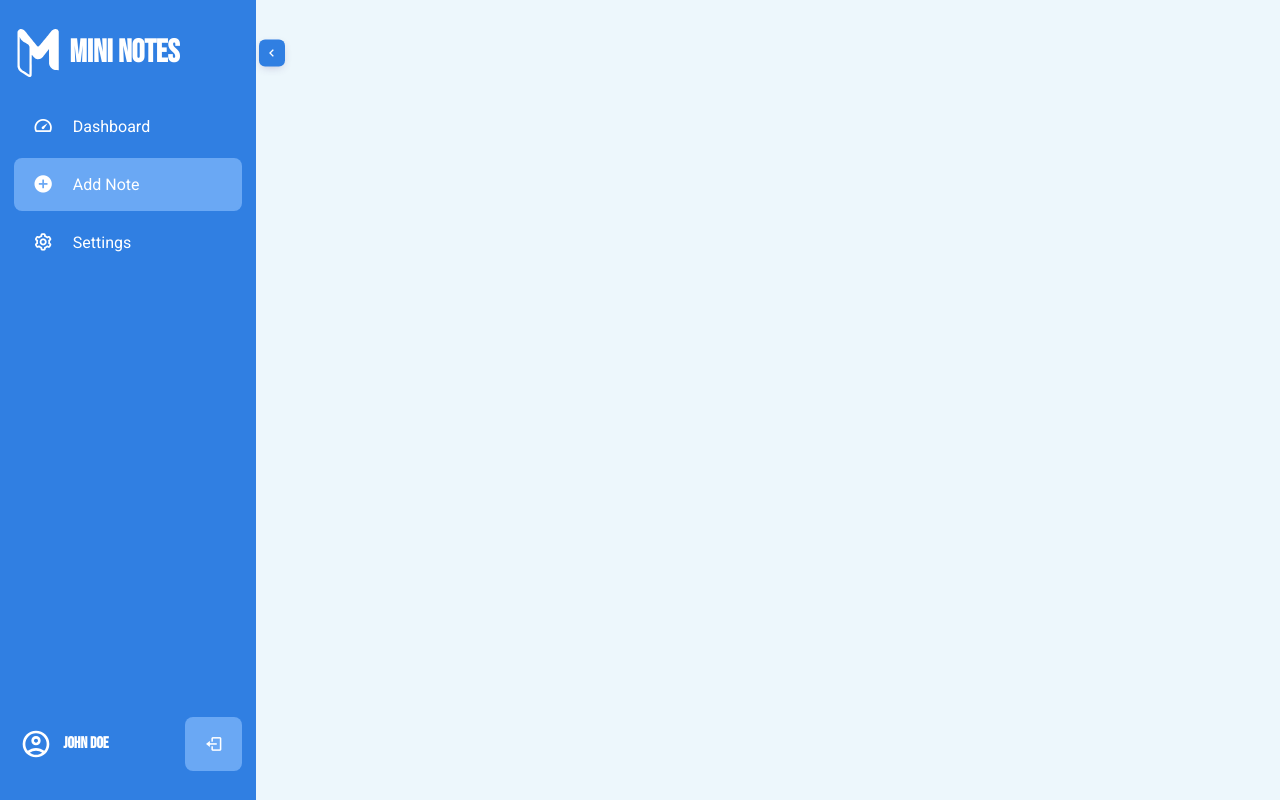
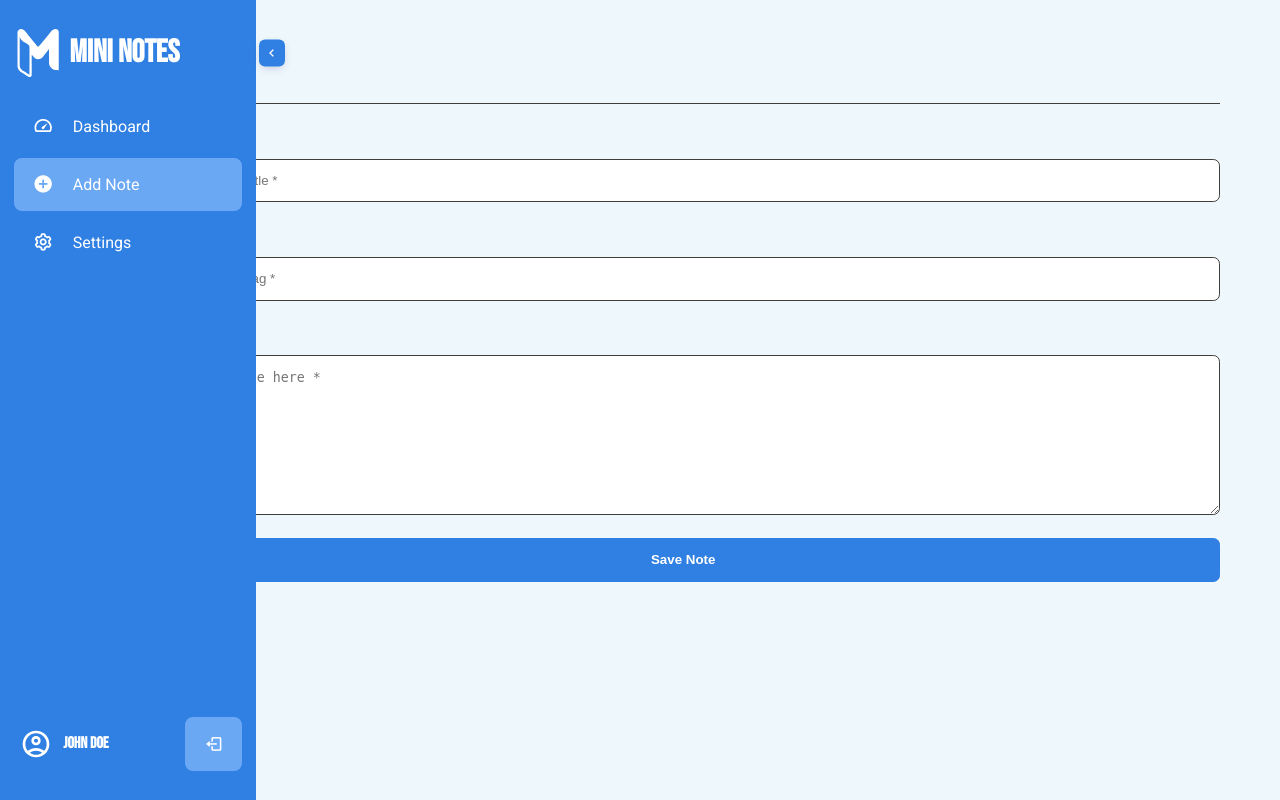
Before and after one commit to MIBENIN/Mininotes, a Django app: page /note/addnote/ in a window 1280 px wide. Run offline with Django 5.2, Linux system fonts and the light colour scheme.

Commit message:
edit and delete pages added

```diff
--- a/mininotes/notesapp/admin.py
+++ b/mininotes/notesapp/admin.py
@@ -6,7 +6,8 @@
 
 class NoteAdmin(admin.ModelAdmin):
     # Customize the displayed columns in the admin list view
-    list_display = ('title', 'user', 'date_created', 'date_modified')
+    # list_display = ('title', 'user', 'date_created', 'date_modified')
+    list_display = ('title', 'date_created', 'date_modified')
     # Enable searching by title and content
     search_fields = ('title', 'content')
     # Automatically populate the slug field based on the title
--- /dev/null
+++ b/mininotes/notesapp/forms.py
@@ -0,0 +1,14 @@
+from django import forms
+from .models import Note
+
+
+class NoteForm(forms.ModelForm):
+    class Meta:
+        model = Note
+        fields = ['title', 'tags', 'content']
+
+    def clean_tags(self):
+        tags = self.cleaned_data['tags']
+        if not tags:
+            raise forms.ValidationError("This field is required.")
+        return tags
--- a/mininotes/notesapp/models.py
+++ b/mininotes/notesapp/models.py
@@ -5,7 +5,7 @@
 
 
 class Note(models.Model):
-    user = models.ForeignKey(User, on_delete=models.CASCADE)
+    # user = models.ForeignKey(User, on_delete=models.CASCADE)
     title = models.CharField(max_length=255)
     content = models.TextField()
     tags = models.CharField(max_length=255, blank=True, null=True)
@@ -13,8 +13,17 @@
     date_created = models.DateTimeField(auto_now_add=True)
     date_modified = models.DateTimeField(auto_now=True)
 
+    # def save(self, *args, **kwargs):
+    #     self.slug = slugify(self.title)  # Generate slug from the title
+    #     super().save(*args, **kwargs)
     def save(self, *args, **kwargs):
-        self.slug = slugify(self.title)  # Generate slug from the title
+        original_slug = slugify(self.title)
+        queryset = Note.objects.filter(slug__startswith=original_slug)
+        if queryset.exists():
+            # If slugs with the same prefix exist, append a unique identifier
+            self.slug = f"{original_slug}-{queryset.count() + 1}"
+        else:
+            self.slug = original_slug
         super().save(*args, **kwargs)
 
     def __str__(self):
--- a/mininotes/notesapp/templates/addnote.html
+++ b/mininotes/notesapp/templates/addnote.html
@@ -8,7 +8,43 @@
         <h1>Add Note</h1>
     </header>
     <main class="addnote-main content-container">
+        <!-- {% if messages %}
+        <div class="messages">
+            {% for message in messages %}
+            <div class="{{ message.tags }}">{{ message }}</div>
+            {% endfor %}
+        </div>
+        {% endif %} -->
 
+        <form method="post" enctype="multipart/form-data">
+            {% csrf_token %}
+            <div class="add-note-input-div">
+                <label for="title" class="add-note-form-label">Title</label>
+                <input type="text" class="add-note-form-control" id="title" name="title"
+                    placeholder="Enter the note title *" value="{{ form.title.value }}">
+                {% if form.errors.title %}
+                <div class="add-note-error-message">{{ form.errors.title.0 }}</div>
+                {% endif %}
+            </div>
+            <div class="add-note-input-div">
+                <label for="tag" class="add-note-form-label">Tag</label>
+                <input type="text" class="add-note-form-control" id="tag" name="tags" placeholder="Enter the note tag *"
+                    value="{{ form.tags.value }}">
+                {% if form.errors.tags %}
+                <div class="add-note-error-message">{{ form.errors.tags.0 }}</div>
+                {% endif %}
+            </div>
+            <div class="add-note-input-div">
+                <label for="notearea" class="add-note-form-label">Content</label>
+                <textarea class="add-note-form-control add-note-content-area" placeholder="Add your note here *"
+                    name="content" id="notearea">{{ form.content.value }}</textarea>
+                {% if form.errors.content %}
+                <div class="add-note-error-message">{{ form.errors.content.0 }}</div>
+                {% endif %}
+            </div>
+
+            <button type="submit" class="add-note-save-btn">Save Note</button>
+        </form>
     </main>
 </div>
 {% endblock %}
--- a/mininotes/notesapp/templates/dashboard.html
+++ b/mininotes/notesapp/templates/dashboard.html
@@ -46,8 +46,9 @@
                         <span class="note-card-date-content">{{ note.date_modified|date:"M d, y"}}</span>
                     </div>
                     <div class="note-card-delete-div">
-                        <a href="#" class="note-card-delete-link"><img src="{% static 'images/delete.svg' %}"
-                                class="note-card-delete-icon"><span class="note-card-delete-content">Delete</span></a>
+                        <a href="{% url 'noteapp:deletenote' slug=note.slug %}" class="note-card-delete-link"><img
+                                src="{% static 'images/delete.svg' %}" class="note-card-delete-icon"><span
+                                class="note-card-delete-content">Delete</span></a>
                     </div>
                 </div>
             </div>
--- a/mininotes/notesapp/templates/notedetails.html
+++ b/mininotes/notesapp/templates/notedetails.html
@@ -8,10 +8,10 @@
     <header class="note-details-header content-container">
         <h1 class="note-details-header-title">Note</h1>
         <div class="note-details-btn-div">
-            <a href="#" class="note-details-edit-link">
+            <a href="{% url 'noteapp:editnote' slug=note.slug %}" class="note-details-edit-link">
                 <img src="{% static 'images/edit.svg' %}" class="note-details-edit-icon">
                 <span class="note-details-edit-link-text">Edit</span></a>
-            <a href="#" class="note-details-delete-link">
+            <a href="{% url 'noteapp:deletenote' slug=note.slug %}" class="note-details-delete-link">
                 <img src="{% static 'images/delete.svg' %}" class="note-details-delete-icon">
                 <span class="note-details-delete-link-text">Delete</span></a>
         </div>
--- a/mininotes/notesapp/urls.py
+++ b/mininotes/notesapp/urls.py
@@ -7,6 +7,9 @@
     path("", views.homepage, name="homepage"),
     path("dashboard/", views.dashboard, name="dashboard"),
     path('note/addnote/', views.addNote, name="addnote"),
+    path('note/edit/<slug:slug>/', views.editNote, name='editnote'),
+    path('note/delete/<slug:slug>/', views.deleteNote, name='deletenote'),
     path('note/settings/', views.settings, name="settings"),
-    path('note/<slug:slug>/', views.notedetails, name='notedetails'),
+    path('note/notedetails/<slug:slug>/',
+         views.notedetails, name='notedetails'),
 ]
--- a/mininotes/notesapp/views.py
+++ b/mininotes/notesapp/views.py
@@ -1,5 +1,6 @@
-from django.shortcuts import render, get_object_or_404
+from django.shortcuts import render, get_object_or_404, redirect
 from . models import Note
+from .forms import NoteForm
 
 
 def homepage(request):
@@ -28,7 +29,44 @@
 
 
 def addNote(request):
-    return render(request, 'addnote.html')
+    if request.method == 'POST':
+        form = NoteForm(request.POST)
+        if form.is_valid():
+            # Save the form data to the database
+            note = form.save(commit=False)
+            # note.user = request.user  # Assuming you have user authentication
+            note.save()
+            # Redirect to a success page or any other view
+            return redirect('noteapp:dashboard')
+    else:
+        form = NoteForm(initial={'title': request.GET.get('title', ''), 'tags': request.GET.get(
+            'tags', ''), 'content': request.GET.get('content', '')})
+
+    return render(request, 'addnote.html', {'page_title': "MiniNotes | Add Note", 'form': form})
+
+
+def editNote(request, slug):
+    note = get_object_or_404(Note, slug=slug)
+
+    if request.method == 'POST':
+        form = NoteForm(request.POST, instance=note)
+        if form.is_valid():
+            form.save()
+            return redirect('noteapp:dashboard')
+    else:
+        form = NoteForm(instance=note)
+
+    return render(request, 'editnote.html', {'page_title': "MiniNotes | Edit Note", 'form': form})
+
+
+def deleteNote(request, slug):
+    note = get_object_or_404(Note, slug=slug)
+
+    if request.method == 'POST':
+        note.delete()
+        return redirect('noteapp:dashboard')
+
+    return render(request, 'deleteNote.html', {'page_title': "MiniNotes | Delete Note", 'note': note})
 
 
 def settings(request):
--- a/mininotes/static/css/style.css
+++ b/mininotes/static/css/style.css
@@ -33,7 +33,10 @@
   font-family: var(--font-heading);
 }
 .dashboard,
-.note-details{
+.note-details,
+.addnote,
+.editnote,
+.deletenote{
   margin-left: 5.4rem;
 }
 
@@ -208,13 +211,6 @@
     align-items: center;
     height: 53px;
   }
-  /* .sidebar-links a:active,
-.sidebar-links a:focus {
-    width: 100%;
-    height: 53px;
-    background-color: var(--primary-light-color);
-    border-radius: .5em;
-} */
 .sidebar-links a.active {
   width: 100%;
   height: 53px;
@@ -252,17 +248,6 @@
   .sidebar-links a.active i:last-child {
     opacity: 1;
   }
-
-  /* .active-tab {
-    width: 100%;
-    height: 53px;
-    background-color: var(--primary-light-color);
-    border-radius: .5em;
-    position: absolute;
-    top: 2.5px;
-    left: 0;
-    transition: top 0.3s;
-  } */
 
   .sidebar-footer {
     position: relative;
@@ -401,7 +386,10 @@
 
   /* dashboard page */
   .dashboard-header,
-  .note-details-header{
+  .note-details-header,
+  .addnote-header,
+  .editnote-header,
+  .deletenote-header{
     padding: 2em 0;
     display: flex;
     flex-direction: column;
@@ -476,7 +464,10 @@
 .note-card-delete-link,
 .note-details-btn-div,
 .note-details-edit-link,
-.note-details-delete-link
+.note-details-delete-link,
+.edit-note-goback-link,
+.delete-note-btn,
+.delete-note-cancel-link
 {
   display: flex;
   align-items: center;
@@ -486,7 +477,10 @@
 .note-card-delete-link,
 .note-card-date-div,
 .note-details-edit-link,
-.note-details-delete-link{
+.note-details-delete-link,
+.edit-note-goback-link,
+.delete-note-btn,
+.delete-note-cancel-link{
   background-color: var(--primary-light-color);
   color:var(--light-color);
   padding: .3em .7em;
@@ -497,7 +491,10 @@
 .note-card-date-content,
 .note-card-delete-content,
 .note-details-delete-link-text,
-.note-details-edit-link-text{
+.note-details-edit-link-text,
+.edit-note-goback-text,
+.delete-note-delete-text,
+.delete-note-cancel-text{
   font-size: .8rem;
 }
 .note-card-title{
@@ -516,19 +513,24 @@
   margin-top: 1.5em;
 }
 .note-card-delete-link,
-.note-details-delete-link{
+.note-details-delete-link,
+.delete-note-cancel-link
+{
   background-color: var(--secondary-color);
 }
 .note-card-delete-icon,
 .note-card-date-icon,
 .note-card-tag-icon,
 .note-details-delete-icon,
-.note-details-edit-icon{
+.note-details-edit-icon
+.edit-note-goback-icon,
+.delete-note-delete-icon{
   width:18px;
   height:18px;
 }
 
-.note-details-header{
+.note-details-header,
+.editnote-header{
   flex-direction: row;
   justify-content: space-between;
   align-items: center;
@@ -553,6 +555,64 @@
 }
 br {
   margin-bottom: 1em;
+}
+/* add note page */
+.add-note-form-control,
+.add-note-form-label,
+.edit-note-form-control,
+.edit-note-form-label{
+  width: 100%;
+  padding: 1em;
+}
+.add-note-input-div,
+.edit-note-input-div{
+  margin-top: 1.4em;
+}
+.add-note-form-control,
+.edit-note-form-control{
+  margin-top: 1em;
+  border-radius: .5em;
+  border: .1em solid var(--secondary-color);
+}
+.add-note-content-area,
+.edit-note-content-area{
+  resize: vertical;
+  min-height: 10rem;
+}
+.add-note-save-btn,
+.edit-note-save-btn{
+  width:100%;
+  background-color: var(--primary-color);
+  padding: 1em 2em;
+  font-weight: 600;
+  border-radius: .5em;
+  color:var(--light-color);
+  border: .1em solid var(--primary-color);
+  margin: 1.4em 0 2em;
+}
+.add-note-error-message,
+.edit-note-error-message{
+  color:red;
+  font-size: .8rem;
+  margin-top: .5em;
+}
+/* delete note page */
+.delete-note-box{
+  border-radius: 1em;
+  border:.1em solid var(--secondary-color);
+  padding: 1em;
+  margin-top: 1.4em;
+}
+.delete-note-btn{
+  background-color: red;
+  padding: .5em 1em;
+  border:.1em solid red;
+}
+.delete-note-form{
+  display: flex;
+  align-items: center;
+  gap:1em;
+  margin-top: 1em;
 }
 @media screen and (min-width:768px){
     .logo-image{
@@ -585,9 +645,10 @@
       max-width: 19.5rem;
     }
     .note-details-delete-link-text,
-.note-details-edit-link-text{
-  font-size: 1rem;
-}
+    .note-details-edit-link-text,
+    .edit-note-goback-text{
+      font-size: 1rem;
+    }
 }
 
 @media screen and (min-width:1080px) {
```
Also changed, not shown: mininotes/notesapp/templates/deleteNote.html (added, +27 -0 lines), mininotes/notesapp/templates/editNote.html (added, +48 -0 lines), mininotes/db.sqlite3, mininotes/notesapp/migrations/0002_remove_note_user.py (added), mininotes/static/images/back.svg (added), mininotes/static/images/cancel.svg (added).
